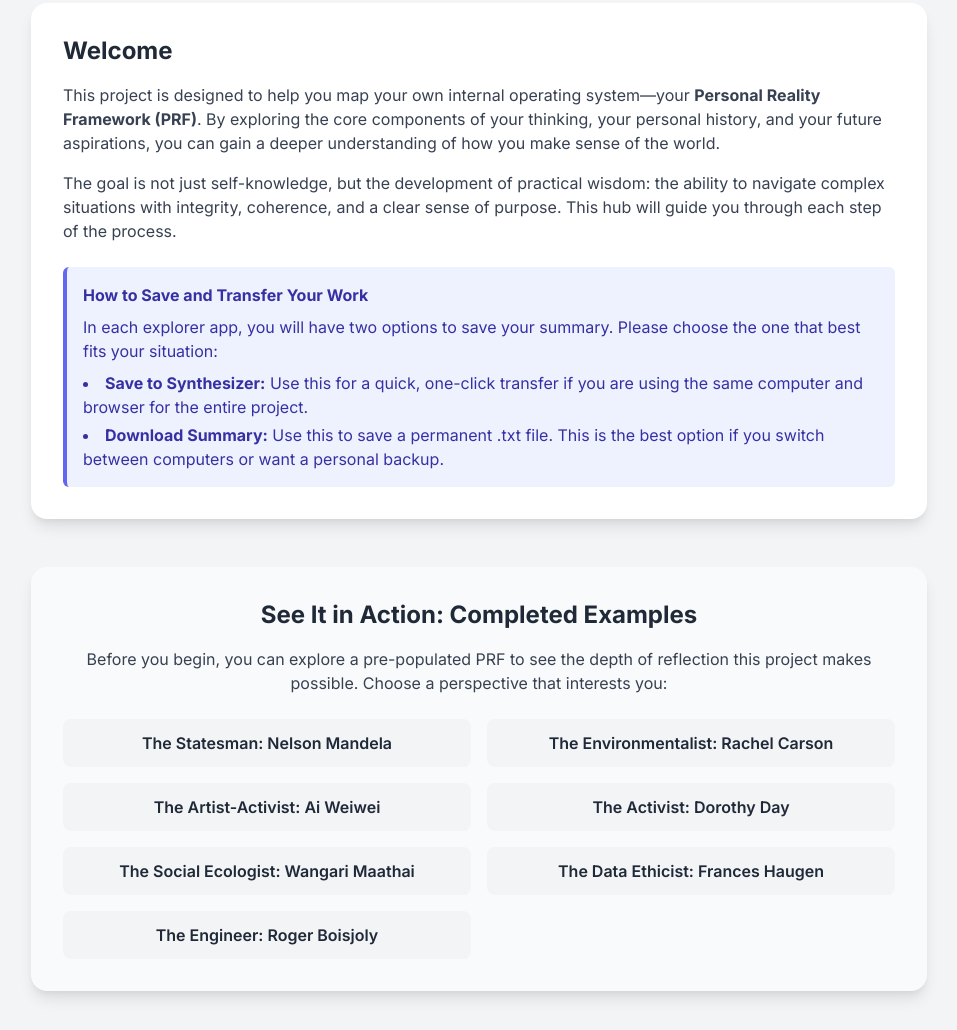
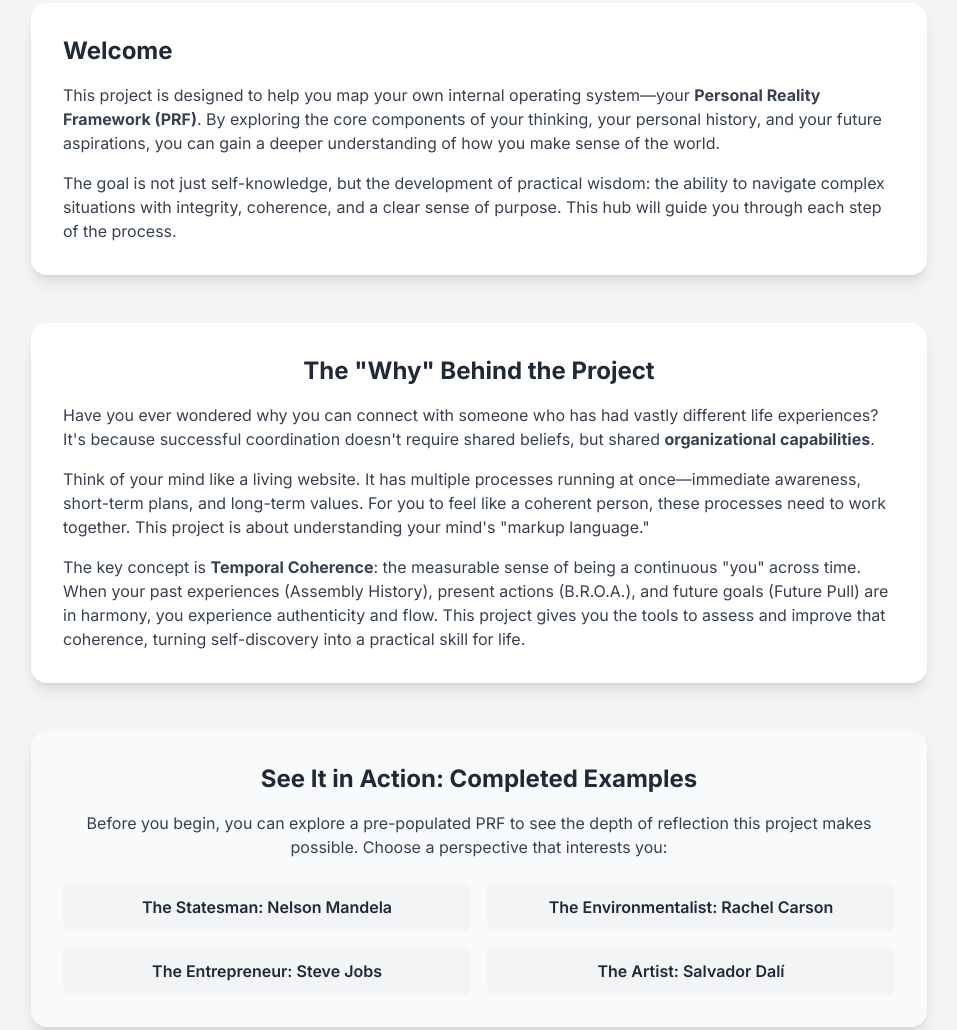
Before and after one commit to rmertzman-tech/PRF-PROJECT-HUB, a plain HTML site: page index.html in a window 1280 px wide. Shown: the part 217-1247 px from the top of the page, without its empty margins (161-1118 px from the left). Drawn offline with nearby package versions, Linux system fonts and the light colour scheme.

Commit message:
Update index.html

```diff
--- a/index.html
+++ b/index.html
@@ -34,13 +34,6 @@
         }
         .btn-primary:hover {
             background-color: #4338ca;
-        }
-        .btn-secondary {
-            background-color: #6b7280;
-            color: white;
-        }
-        .btn-secondary:hover {
-            background-color: #4b5563;
         }
         .step-number {
             background-color: #4f46e5;
@@ -82,14 +75,16 @@
         <div class="card p-8 mb-12">
             <h2 class="text-2xl font-bold mb-4">Welcome</h2>
             <p class="text-gray-700 mb-4">This project is designed to help you map your own internal operating system—your <strong>Personal Reality Framework (PRF)</strong>. By exploring the core components of your thinking, your personal history, and your future aspirations, you can gain a deeper understanding of how you make sense of the world.</p>
-            <p class="text-gray-700 mb-4">The goal is not just self-knowledge, but the development of practical wisdom: the ability to navigate complex situations with integrity, coherence, and a clear sense of purpose. This hub will guide you through each step of the process.</p>
-            <div class="bg-indigo-50 border-l-4 border-indigo-500 text-indigo-800 p-4 rounded-md mt-6">
-                <h3 class="font-bold">How to Save and Transfer Your Work</h3>
-                <p class="mt-2">In each explorer app, you will have two options to save your summary. Please choose the one that best fits your situation:</p>
-                <ul class="list-disc list-inside mt-2 space-y-1">
-                    <li><strong>Save to Synthesizer:</strong> Use this for a quick, one-click transfer if you are using the same computer and browser for the entire project.</li>
-                    <li><strong>Download Summary:</strong> Use this to save a permanent .txt file. This is the best option if you switch between computers or want a personal backup.</li>
-                </ul>
+            <p class="text-gray-700">The goal is not just self-knowledge, but the development of practical wisdom: the ability to navigate complex situations with integrity, coherence, and a clear sense of purpose. This hub will guide you through each step of the process.</p>
+        </div>
+
+        <!-- NEW: The "Why" Section -->
+        <div class="card p-8 mb-12">
+            <h2 class="text-2xl font-bold mb-4 text-center">The "Why" Behind the Project</h2>
+            <div class="text-left text-gray-700 space-y-4">
+                <p>Have you ever wondered why you can connect with someone who has had vastly different life experiences? It's because successful coordination doesn't require shared beliefs, but shared <strong>organizational capabilities</strong>.</p>
+                <p>Think of your mind like a living website. It has multiple processes running at once—immediate awareness, short-term plans, and long-term values. For you to feel like a coherent person, these processes need to work together. This project is about understanding your mind's "markup language."</p>
+                <p>The key concept is <strong>Temporal Coherence</strong>: the measurable sense of being a continuous "you" across time. When your past experiences (Assembly History), present actions (B.R.O.A.), and future goals (Future Pull) are in harmony, you experience authenticity and flow. This project gives you the tools to assess and improve that coherence, turning self-discovery into a practical skill for life.</p>
             </div>
         </div>
 
@@ -98,13 +93,10 @@
             <h2 class="text-2xl font-bold mb-4 text-center">See It in Action: Completed Examples</h2>
             <p class="text-gray-700 mb-6 text-center">Before you begin, you can explore a pre-populated PRF to see the depth of reflection this project makes possible. Choose a perspective that interests you:</p>
             <div class="grid grid-cols-1 sm:grid-cols-2 gap-4">
-                <a href="https://rmertzman-tech.github.io/PRF-Synthesizer/" target="_blank" class="demo-link">The Statesman: Nelson Mandela</a>
-                <a href="https://rmertzman-tech.github.io/Rachel-Carson/" target="_blank" class="demo-link">The Environmentalist: Rachel Carson</a>
-                <a href="https://rmertzman-tech.github.io/Ai-Weiwei/" target="_blank" class="demo-link">The Artist-Activist: Ai Weiwei</a>
-                <a href="https://rmertzman-tech.github.io/Dorothy-Day/" target="_blank" class="demo-link">The Activist: Dorothy Day</a>
-                <a href="https://rmertzman-tech.github.io/Wangai-Maathai/" target="_blank" class="demo-link">The Social Ecologist: Wangari Maathai</a>
-                <a href="https://rmertzman-tech.github.io/Frances-Haugen/" target="_blank" class="demo-link">The Data Ethicist: Frances Haugen</a>
-                <a href="https://rmertzman-tech.github.io/Roger-Boisjoly/" target="_blank" class="demo-link">The Engineer: Roger Boisjoly</a>
+                <a href="URL_FOR_MANDELA_DEMO" target="_blank" class="demo-link">The Statesman: Nelson Mandela</a>
+                <a href="URL_FOR_CARSON_DEMO" target="_blank" class="demo-link">The Environmentalist: Rachel Carson</a>
+                <a href="URL_FOR_JOBS_DEMO" target="_blank" class="demo-link">The Entrepreneur: Steve Jobs</a>
+                <a href="URL_FOR_DALI_DEMO" target="_blank" class="demo-link">The Artist: Salvador Dalí</a>
             </div>
         </div>
 
```
